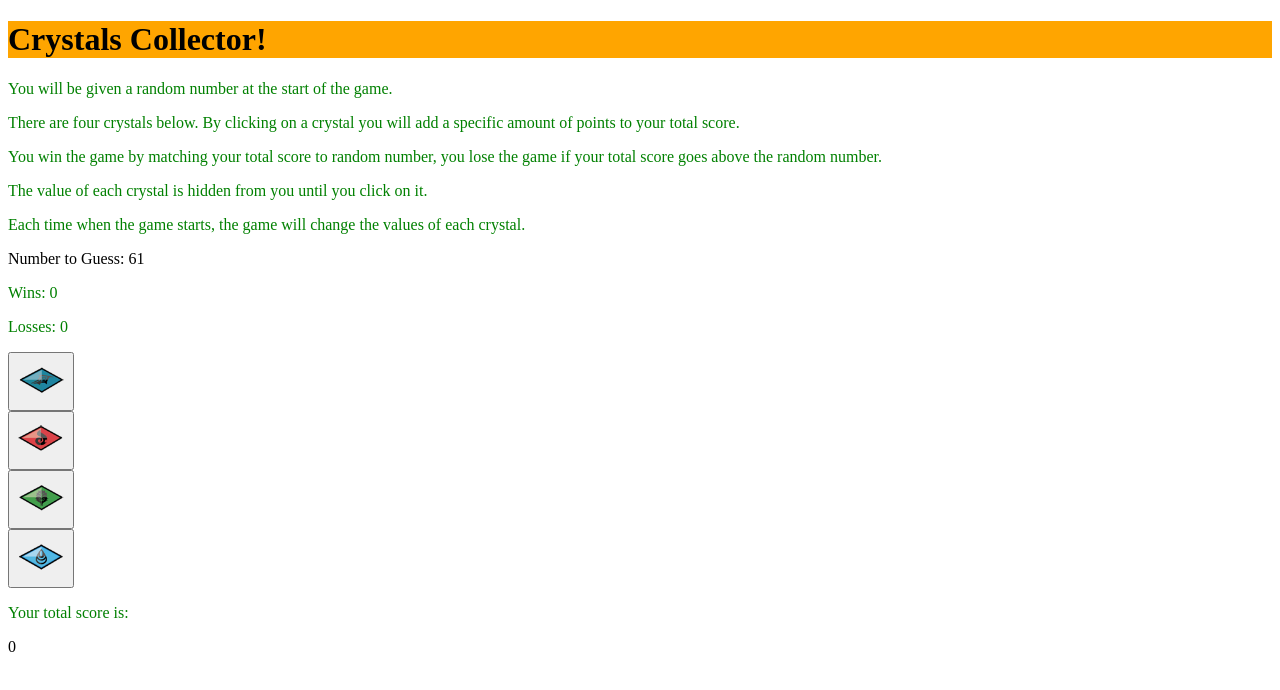
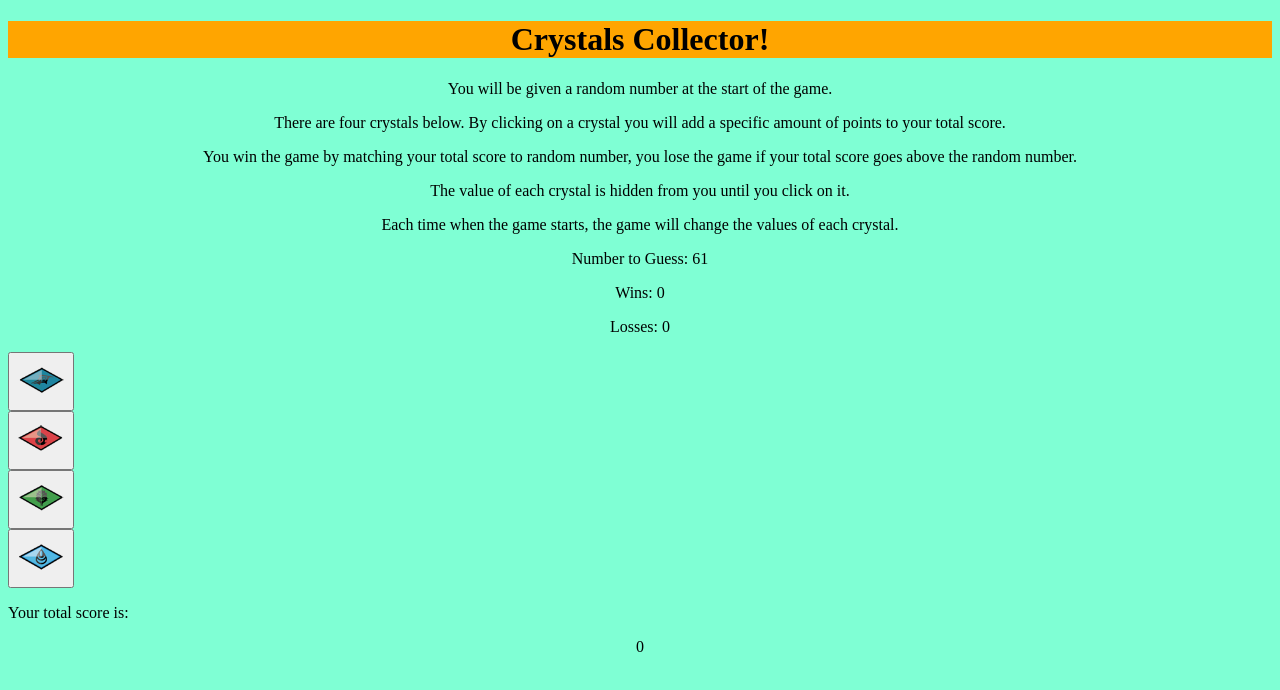
Before and after one commit to brandon123774/unit-4-game, a plain HTML site: page index.html in a window 1280 px wide. Drawn offline with nearby package versions, Linux system fonts and the light colour scheme.

Commit message:
edited css file

```diff
--- a/assets/css/style.css
+++ b/assets/css/style.css
@@ -1,6 +1,28 @@
-h1   {
-background: orange;
+body{
+    background-color: aquamarine;
 }
-p   {
-color: green;
+
+#banner {
+    background-color: orange;
+    text-align: center;
 }
+
+#rules  {
+    text-align: center;
+}
+
+#randomNum  {
+    text-align: center;
+}
+
+#gameStats  {
+    text-align: center;
+}
+
+.crystal1, .crystal2, .crystal3, .crystal4   {
+    display: block;
+
+}
+#score  {
+    text-align: center;
+}
```
Also changed, not shown: assets/javascript/game.js (+8 -8 lines).
